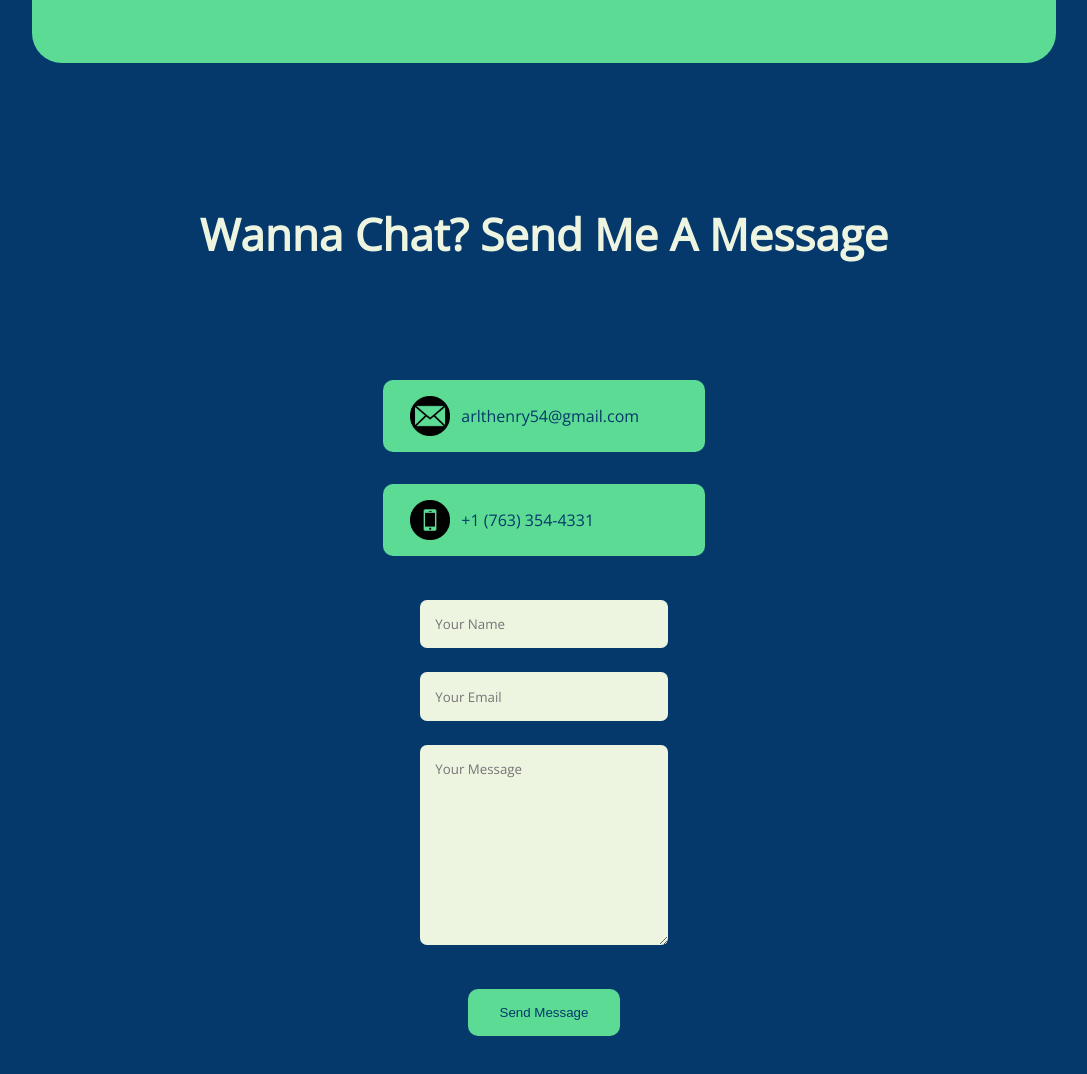
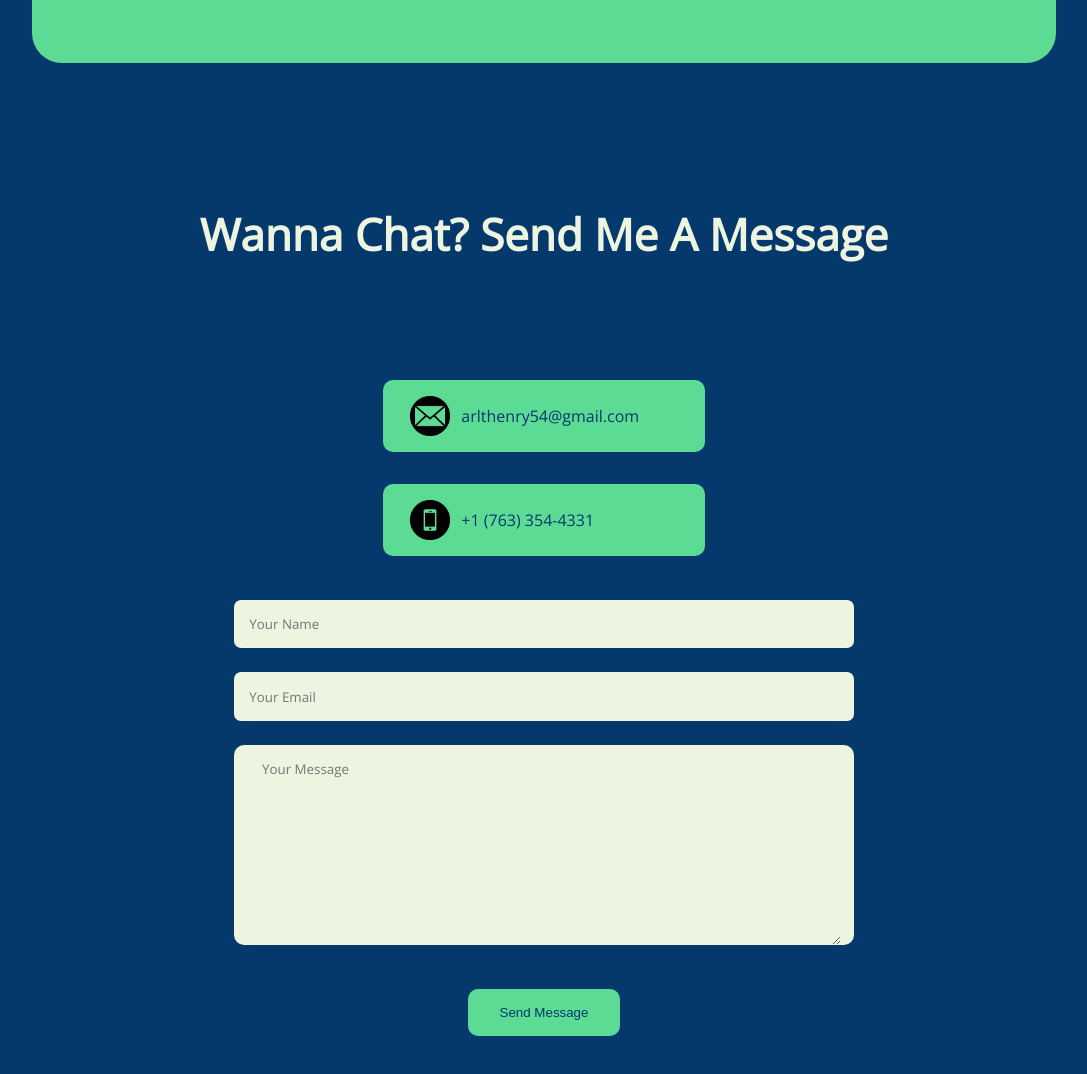
Before and after one commit to Henry3646/portfolio, a React (Create React App) app in the folder client/: page / in a window 1280 px wide. Shown: the part 2170-3244 px from the top of the page, without its empty margins (96-1183 px from the left). Built offline with nearby package versions, Linux system fonts and the light colour scheme; no server answers.

Commit message:
fix contact sizing

```diff
--- a/client/src/Styles/ContactMe.css
+++ b/client/src/Styles/ContactMe.css
@@ -59,7 +59,7 @@
 }
 
 .app_footer-form {
-  width: 60%;
+  width: 150%;
   flex-direction: column;
   margin: 1rem 2rem;
 }
--- a/client/src/Styles/ContactMe.scss
+++ b/client/src/Styles/ContactMe.scss
@@ -59,10 +59,9 @@
 }
 
 .app_footer-form {
-    width: 60%;
+    width: 150%;
     flex-direction: column;
     margin: 1rem 2rem;
-
     form {
         width: 100%;
         display: flex;
```
Also changed, not shown: 1 other file (tests, documents, lock files or other folders).
